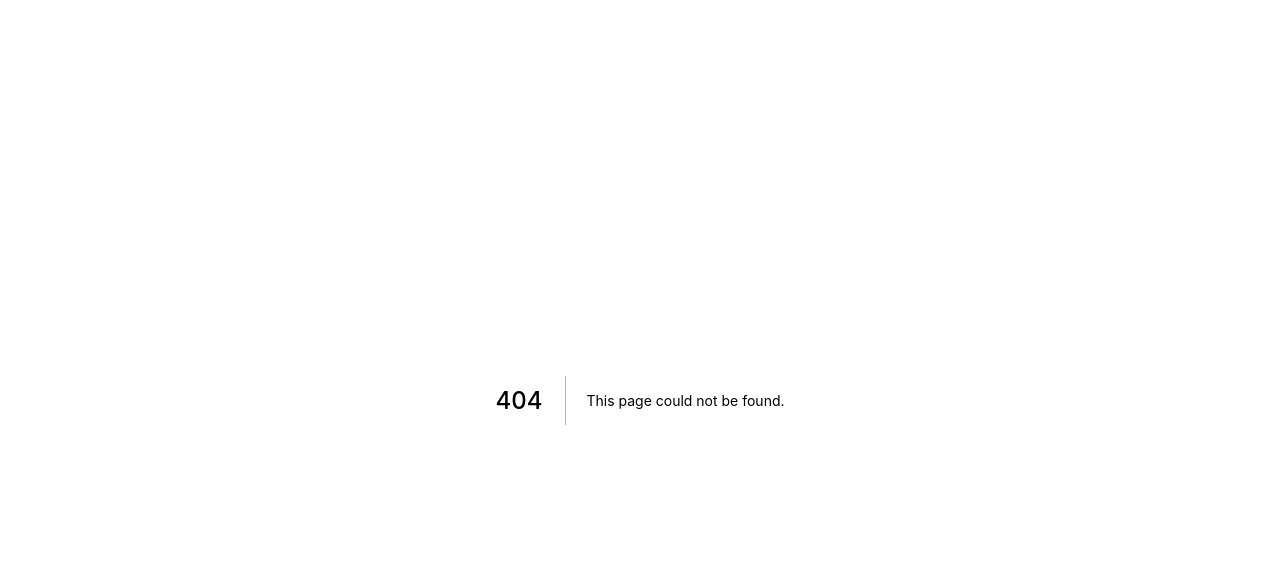
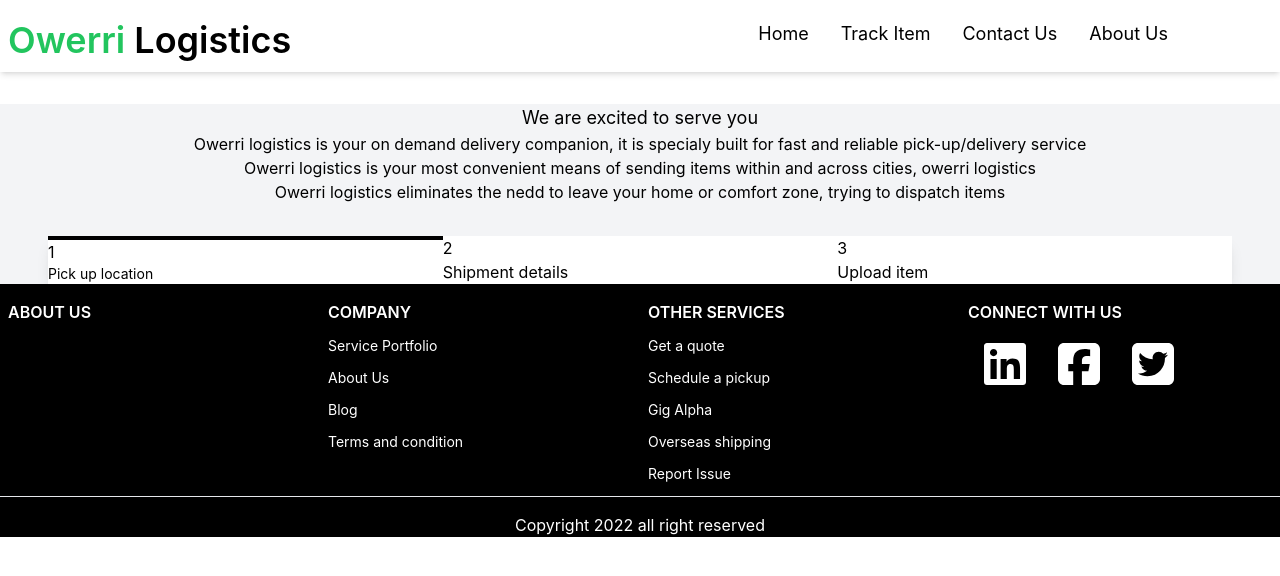
Before and after one commit to TruthTheDeveloper/Owerri-logistics, a Next.js app: page /select/1 in a window 1280 px wide. Before the commit this address had no page. Shown: the top 576 px of the page. Built offline with nearby package versions, Linux system fonts and the light colour scheme.

Commit message:
12 march 2022

```diff
--- a/components/HomePage/Main.tsx
+++ b/components/HomePage/Main.tsx
@@ -4,6 +4,7 @@ import car from '../../public/assets/car 1.png';
 import delivery from '../../public/assets/delivery-van 1.png';
 import van from '../../public/assets/van 1.png';
 import motorbike from '../../public/assets/motorbike 1.png';
+import Link from 'next/link'
 
 
 const Main: NextPage = () => {
@@ -14,6 +15,7 @@ const Main: NextPage = () => {
             <p className="text-center">Vechicle To pick up your item</p>
           </div>
         <div className="grid grid-rows-5 md:grid-rows-2 md:grid-cols-2 bg-white  mx-8 md:mx-16 lg:mx-32 xl:mx-56 2xl:mx-64 mb-12">
+          <Link href="/select/motorbike">
           <div className="justify-self-center border-2 hover:border-green-400 cursor-pointer  w-48 h-52 mb-12 shadow-lg rounded-md ">
               <div className="mx-16 mt-4 mb-4">
                 <Image
@@ -28,6 +30,8 @@ const Main: NextPage = () => {
                     <p>Ideal for lightweight items Documents, human hair, phones</p>
                 </div>
             </div>
+          </Link>
+            <Link href="/select/car">
                 <div className="justify-self-center w-48 h-52 border-2  cursor-pointer shadow-lg rounded-md hover:border-green-400 ">
                 <div className="mx-16 mt-4 ">
                     <Image
@@ -42,6 +46,8 @@ const Main: NextPage = () => {
                     <p>For items that will fit into a car boot:Bag of clothes and shoes a microwave</p>
                 </div>
             </div>
+            </Link>
+            <Link href="/select/van">
                 <div className="justify-self-center w-48 border-2 cursor-pointer  h-52 shadow-lg rounded-md hover:border-green-400 ">
                     <div className="mx-16 mt-4 mb-2">
                         <Image
@@ -56,6 +62,8 @@ const Main: NextPage = () => {
                         <p>For items too large to fit in a car boot: Large Bag of clothes or shoes, a small fridge e.t.c  </p>
                     </div>
                 </div>
+            </Link>
+            <Link href="select/delivery">
                 <div className="justify-self-center border-2  cursor-pointer  w-48 h-52 shadow-lg rounded-md hover:border-green-400 ">
                     <div className="mx-16 mt-4 mb-2">
                         <Image
@@ -70,6 +78,7 @@ const Main: NextPage = () => {
                         <p>For items that will fit into a car boot:Bag of clothes and shoes a microwave</p>
                     </div>
                 </div>
+            </Link>
         </div>
       </div>
   )
--- a/components/LandingPage.tsx
+++ b/components/LandingPage.tsx
@@ -6,7 +6,7 @@ import ContactUs from './HomePage/ContactUs';
 import Footer from './HomePage/Footer';
 import TrackItem from './HomePage/TrackItem';
 import Head from 'next/head';
-
+import Layout from './Layout/Layout';
 
 const LandingPage: NextPage = () => {
   return (
@@ -14,14 +14,14 @@ const LandingPage: NextPage = () => {
     <Head>
 
     </Head>
-      <Navbar/>
+    <Layout>
       <header className="mx-6  mb-8">
-        <Header/>
-        <TrackItem/>
-      </header>
-      <Main/>
-      <ContactUs/>
-      <Footer/>
+          <Header/>
+          <TrackItem/>
+        </header>
+        <Main/>
+        <ContactUs/>
+    </Layout>
     </>
   )
 }
--- /dev/null
+++ b/components/Layout/Layout.tsx
@@ -0,0 +1,15 @@
+import type {NextPage} from 'next';
+import Navbar from '../HomePage/Navbar';
+import Footer from '../HomePage/Footer';
+
+const Layout: NextPage = (props) => {
+    return(
+        <>
+        <Navbar/>
+        {props.children}
+        <Footer/>
+        </>
+    )
+}
+
+export default Layout
--- /dev/null
+++ b/pages/select/[id].tsx
@@ -0,0 +1,40 @@
+import type { NextPage } from 'next';
+import Layout from '../../components/Layout/Layout';
+
+
+
+const Select: NextPage = () => {
+  return (
+    <Layout>
+        <div style={{background:'#F3F4F6'}}>
+            <div  className="text-center my-8 hidden lg:block">
+                <h1 className="text-lg">We are excited to serve you</h1>
+                <p>Owerri logistics is your on demand delivery companion, it is specialy built for fast and reliable pick-up/delivery service</p>
+                <p>Owerri logistics is your most convenient means of sending items within and across cities, owerri logistics</p>
+                <p>Owerri logistics eliminates the nedd to leave your home or comfort zone, trying to dispatch items</p>
+            </div>
+
+            <div className="bg-white mx-12 shadow-lg">
+                <div className="flex ">
+                    <div className="basis-1/3 border-t-4 border-black">
+                        <span className="text-center">1</span>
+                        <h1 className="text-sm">Pick up location</h1>
+                    </div>
+                    <div className="basis-1/3">
+                        <span>2</span>
+                        <h1>Shipment details</h1>
+                    </div>
+                    <div className="basis-1/3">
+                        <span>3</span>
+                        <h1>Upload item</h1>
+                    </div>
+                </div>
+                <div></div>
+                <div></div>
+            </div>
+        </div>
+    </Layout>
+  )
+}
+
+export default Select;
```
Lines whose indentation alone changed are shown as unchanged.
